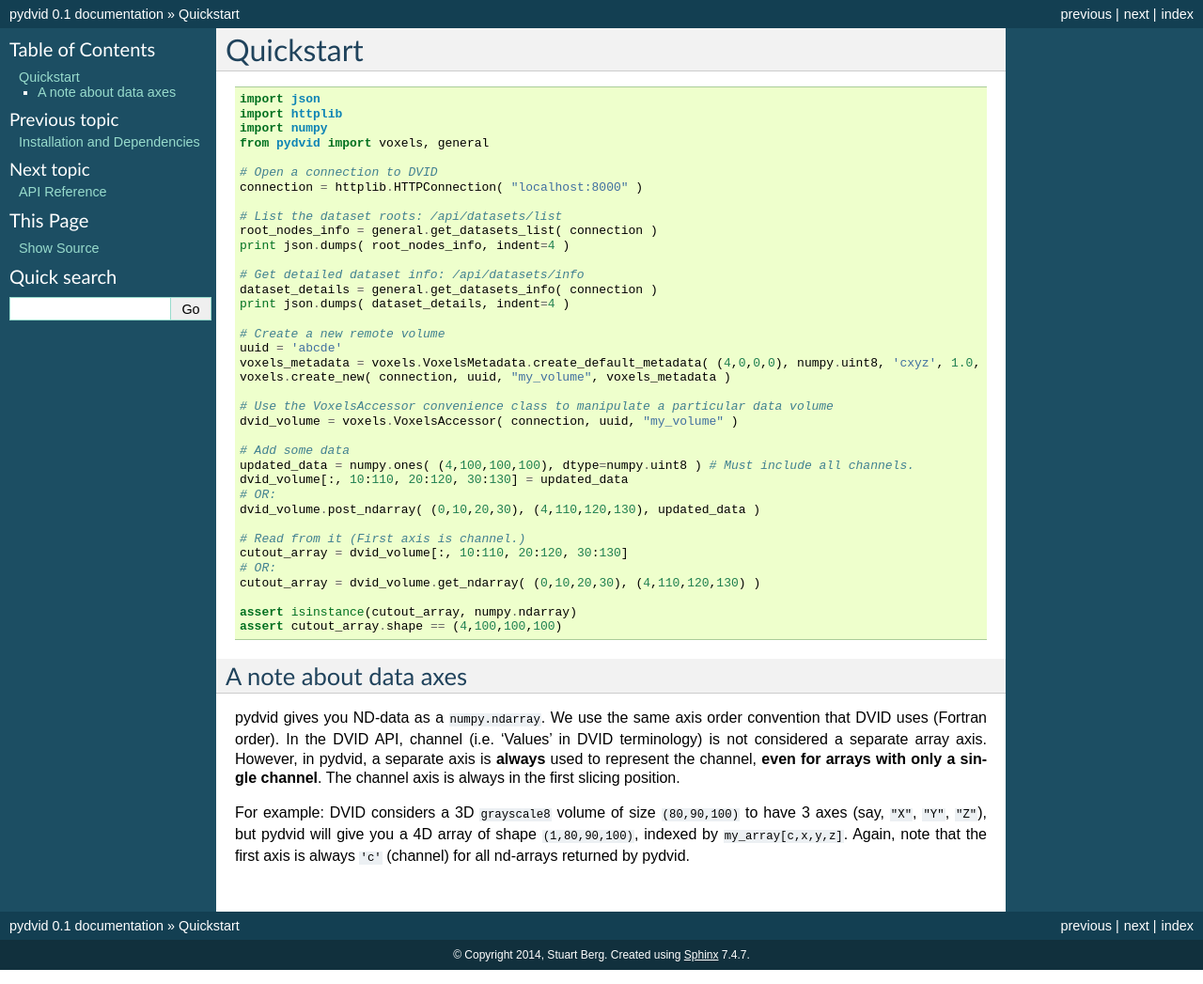
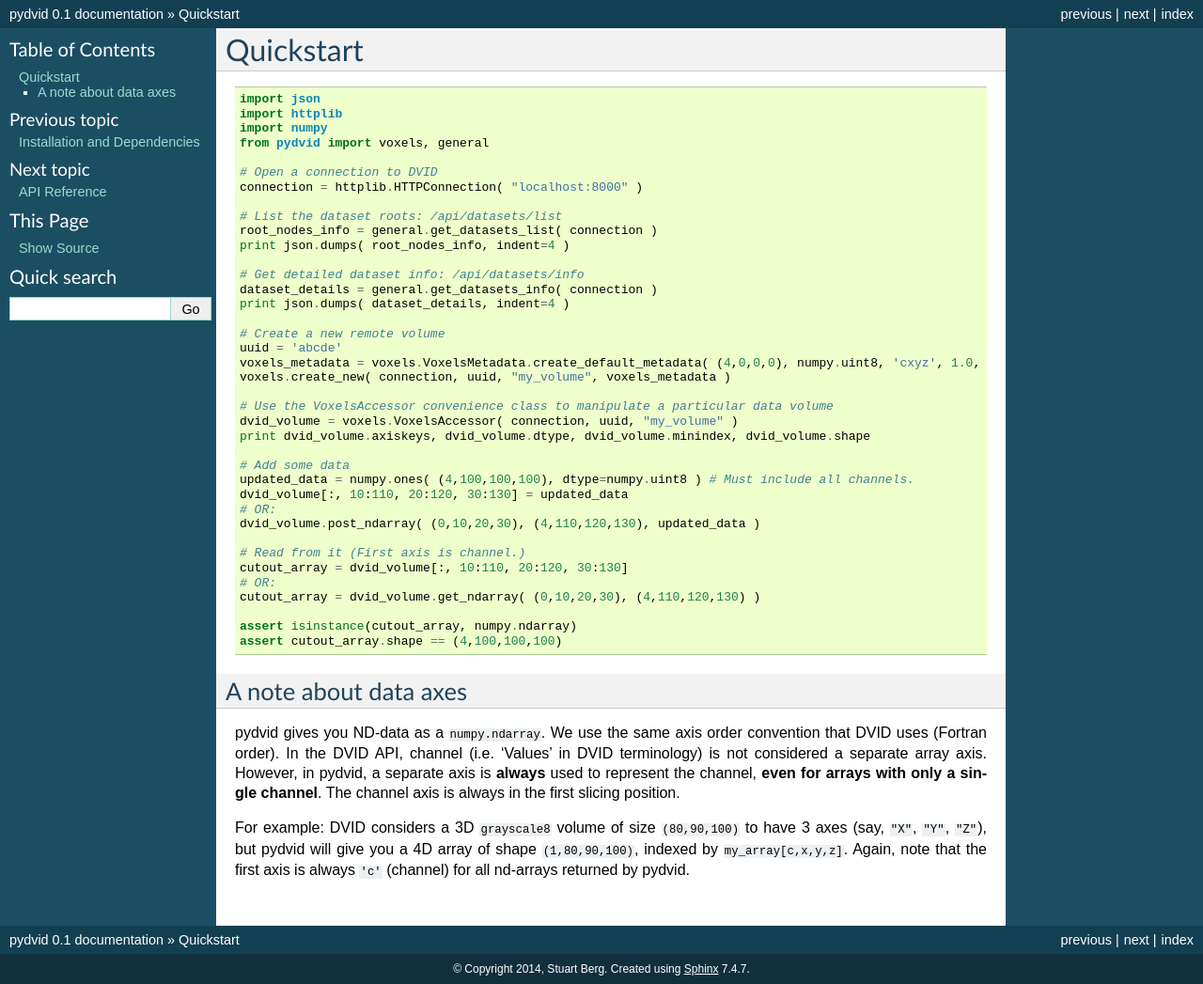
Before and after one commit to janelia-flyem/pydvid, a Sphinx documentation site: the page built from docs/source/quickstart.rst, in a window 1280 px wide. Shown: the whole page at 94% size. Built offline with Sphinx 7.4.7, drawn with Linux system fonts in a browser that asks for light colours.

Commit message:
docs: Quickstart shows how to read shape, dtype, etc. from a VoxelsAccessor

```diff
--- a/docs/source/quickstart.rst
+++ b/docs/source/quickstart.rst
@@ -27,6 +27,7 @@ Quickstart
 
     # Use the VoxelsAccessor convenience class to manipulate a particular data volume
     dvid_volume = voxels.VoxelsAccessor( connection, uuid, "my_volume" )
+    print dvid_volume.axiskeys, dvid_volume.dtype, dvid_volume.minindex, dvid_volume.shape
 
     # Add some data
     updated_data = numpy.ones( (4,100,100,100), dtype=numpy.uint8 ) # Must include all channels.
```
Also changed, not shown: 1 other file.
